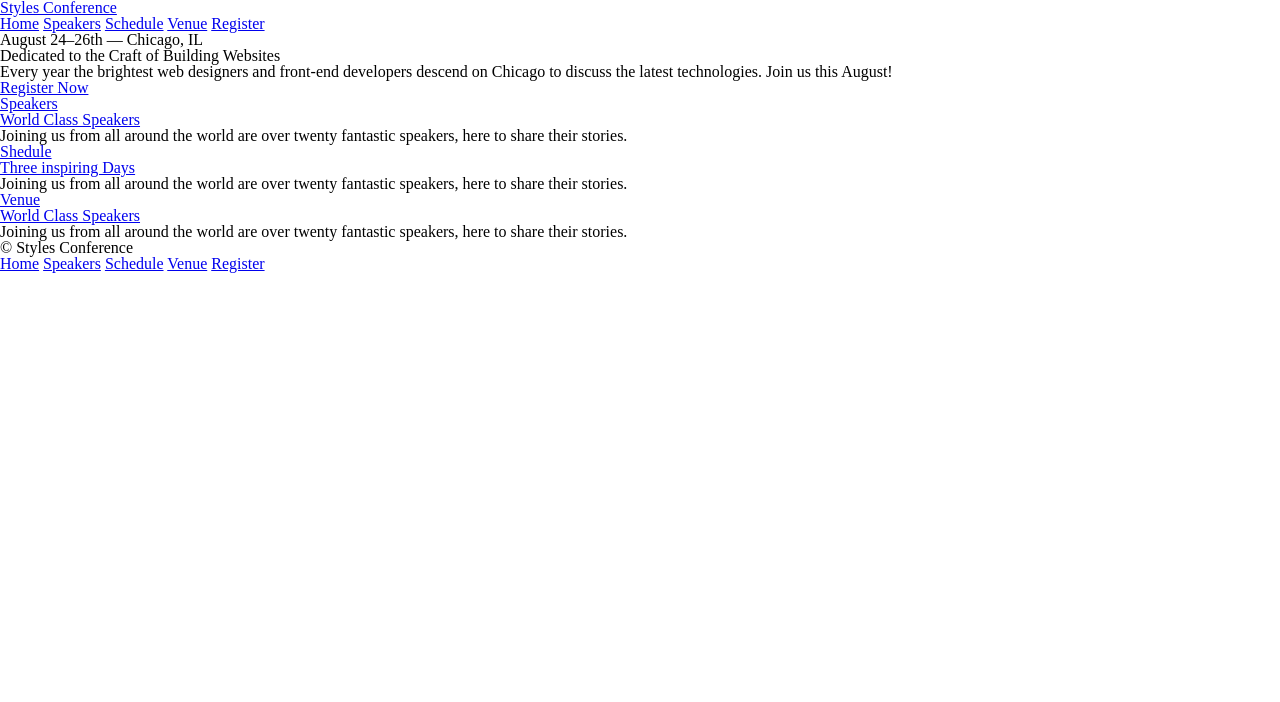
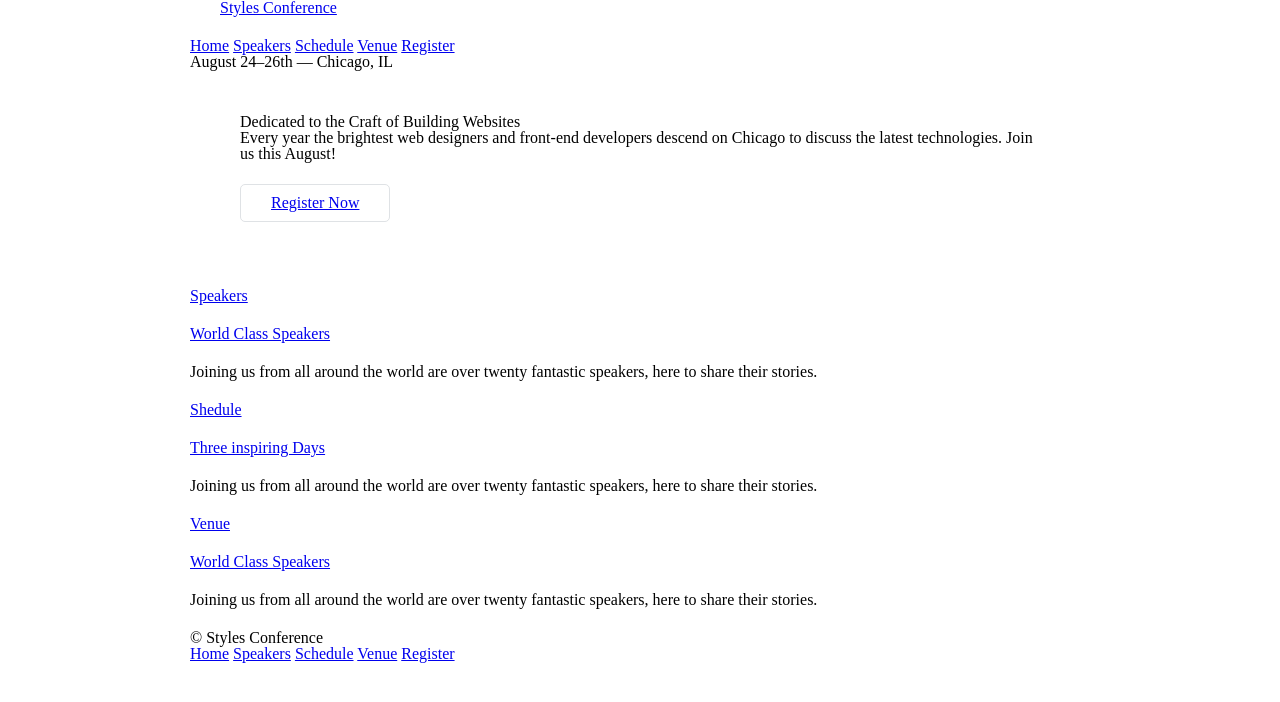
Before and after one commit to tck-cy/Shay-howe-learn-to-code, a plain HTML site: page styles-conference/index.html in a window 1280 px wide. Drawn offline with Linux system fonts and the light colour scheme.

Commit message:
lesson 3 & 4

```diff
--- a/styles-conference/assets/stylesheets/main.css
+++ b/styles-conference/assets/stylesheets/main.css
@@ -46,3 +46,67 @@ table {
 	border-collapse: collapse;
 	border-spacing: 0;
 }
+
+
+/*
+==============================================
+
+Grid
+
+==============================================
+
+*/
+
+*,
+*:before,
+*:after {
+	-webkit-box-sizing: border-box;
+	-moz-box-sizing: border-box;
+		 box-sizing: border-box;
+}
+
+.container {
+	margin: 0 auto;
+	padding-left: 30px;
+	padding-right: 30px;
+	width: 960px;
+  }
+
+
+  /*
+  ========================================
+  Typography
+  ========================================
+*/
+
+
+h1, h3, h4, h5, p {
+	margin-bottom: 22px;
+  }
+
+  /*
+  ========================================
+  Buttons
+  ========================================
+*/
+
+.btn {
+	border-radius: 5px;
+	display: inline-block;
+	margin: 0;
+  }
+
+  .btn-alt {
+	border: 1px solid #dfe2e5;
+	padding: 10px 30px;
+  }
+
+  /*
+  ========================================
+  Home
+  ========================================
+*/
+
+.hero {
+	padding: 22px 80px 66px 80px;
+  }
--- a/styles-conference/index.html
+++ b/styles-conference/index.html
@@ -8,10 +8,12 @@
     <title>Styles Conference</title>
 </head>
 <body>
-    <header>
-        <h1>
-            <a href="index.html" >Styles Conference</a>
-        </h1>
+    <header class="container">
+        <section class="container">
+            <h1>
+                <a href="index.html" >Styles Conference</a>
+            </h1>
+        </section>
         <nav>
             <a href="index.html">Home</a>
             <a href="speakers.html">Speakers</a>
@@ -21,14 +23,14 @@
         </nav>
         <h3>August 24&ndash;26th &mdash; Chicago, IL</h3>
     </header>
-    <section>
+    <section class="hero container" >
         <h2>Dedicated to the Craft of Building Websites</h2>
     <p>Every year the brightest web designers and front-end developers descend on Chicago to discuss the latest technologies. Join us this August!</p>
-    <a href="register.html">Register Now</a>
+    <a  href="register.html" class="btn btn-alt" >Register Now</a>
     </section>
 
-    <section>
-        <section>
+    <section class="container" >
+        <section  >
             <a href="speakers.html">
                 <h5>Speakers</h5>
                 <h3>World Class Speakers</h3>
@@ -50,7 +52,7 @@
             <p>Joining us from all around the world are over twenty fantastic speakers, here to share their stories.</p>
         </section>
     </section>
-    <footer>
+    <footer class="container">
 
         <small>&copy; Styles Conference</small>
         <nav>
```
